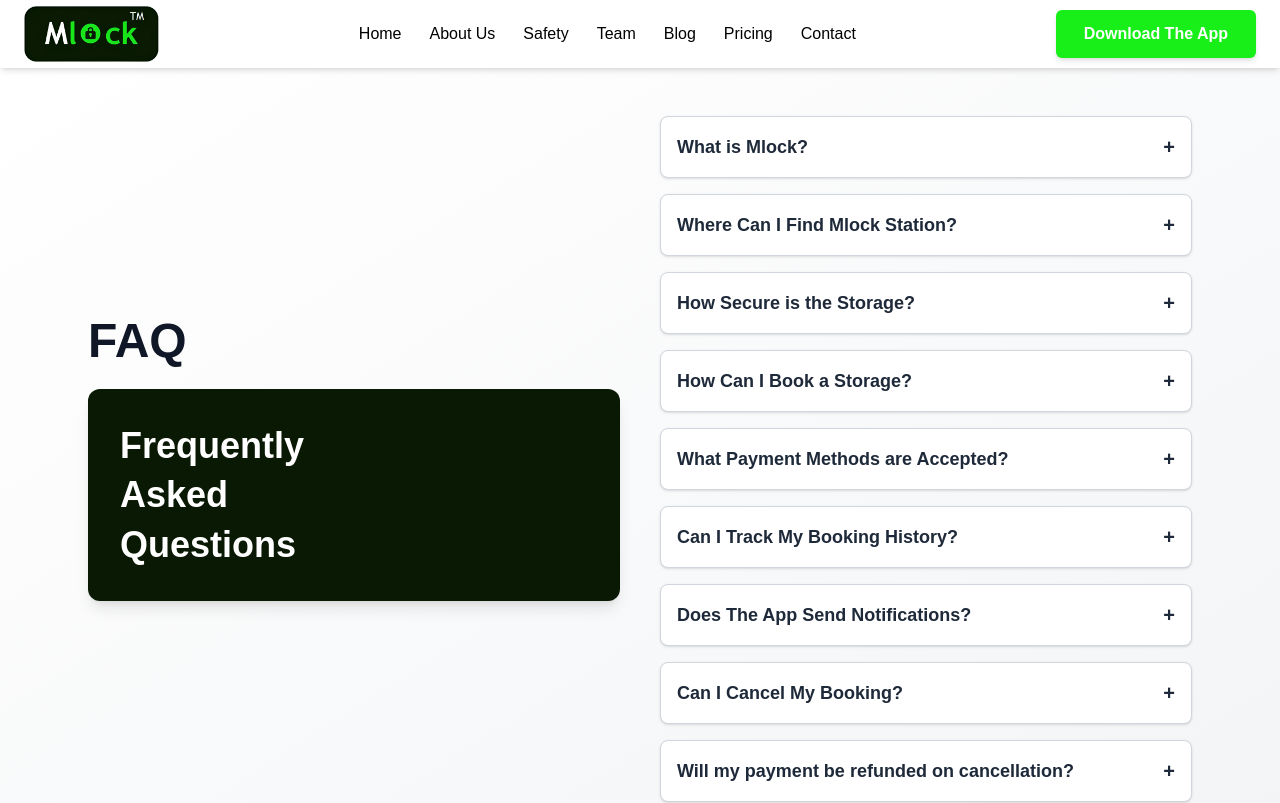
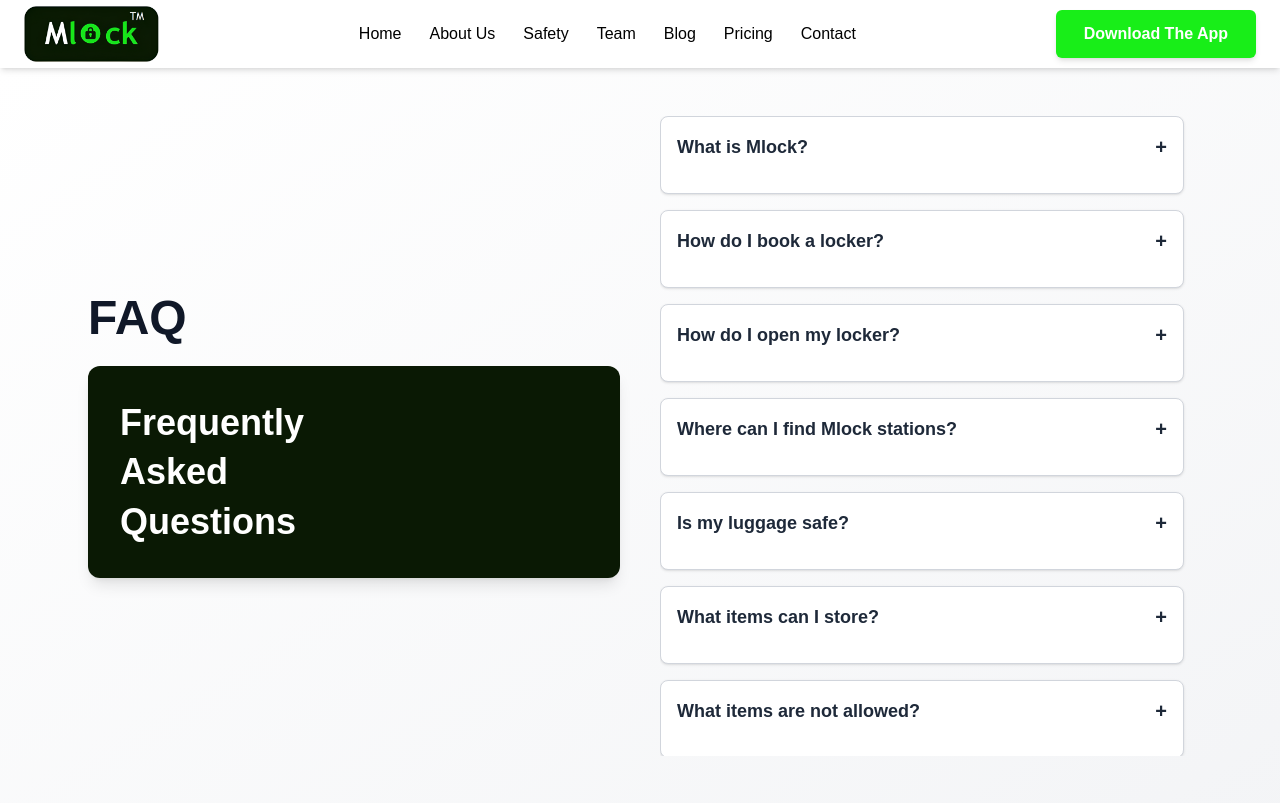
Before and after one commit to mlock-official/mlock, a Next.js app: page /faq in a window 1280 px wide. Shown: the top 803 px of the page. Built offline with nearby package versions, Linux system fonts and the light colour scheme.

Commit message:
blog, faq data updated

```diff
--- a/app/blog/page.js
+++ b/app/blog/page.js
@@ -27,12 +27,12 @@ export default function BlogPage() {
     {
       img: "Blog/Achievement.jpg",
       title: "Achievement",
-      text: "Our journey is marked by milestones that reflect our dedication, innovation, and relentless pursuit of excellence.",
+      text: "Mlock secured a spot in the Top 36 teams at the Ujjain MahaKumbh Hackathon Grand Finale.Our smart and secure luggage storage solution was recognized for its real impact and city-level scalability.",
 },
 {
   img: "Blog/Oportunity.jpg",
-      title: "Opportunity",
-      text: "Explore new horizons with Mlock as we unlock exciting possibilities for growth and innovation.",
+    title: "ISS Idea Stage Grant Selection",
+      text: "Mlock received a major opportunity as our founder was selected in the Top 40 innovators nationwide for the ISS Idea Stage Grant (July 2025).This recognition opens doors for mentorship, networking, and potential grant support to accelerate Mlock&#8217;s growth and impact.",
     },
   ];
 
--- a/app/faq/page.js
+++ b/app/faq/page.js
@@ -2,15 +2,22 @@
 import { useState } from "react";
 
 const faqs = [
-  { q: "What is Mlock?", a: "Mlock is a smart luggage storage solution designed for seamless, secure, and convenient travel experiences." },
-  { q: "Where Can I Find Mlock Station?", a: "At major airports, train stations, and popular tourist spots. Use the app to find the nearest station." },
-  { q: "How Secure is the Storage?", a: "24/7 surveillance, secure lockers, and advanced tracking systems keep your luggage safe." },
-  { q: "How Can I Book a Storage?", a: "Book via our website or app: choose a station, select your time, and confirm the booking." },
-  { q: "What Payment Methods are Accepted?", a: "Credit/debit cards and mobile payments such as UPI, Paytm, and Google Pay." },
-  { q: "Can I Track My Booking History?", a: "Yes, check the 'My Bookings' section in the app." },
-  { q: "Does The App Send Notifications?", a: "Yes, real-time notifications for confirmations, updates, and reminders." },
-  { q: "Can I Cancel My Booking?", a: "Yes, cancellations are allowed before the scheduled time." },
-  { q: "Will my payment be refunded on cancellation?", a: "Refunds depend on the cancellation policy. Please review the policy for details." },
+  { q: "What is Mlock?", a: "Mlock is a smart luggage storage service where you can securely store your bags at public locations using the Mlock mobile app." },
+  { q: "How do I book a locker?", a: "Open the app → Select station → Choose locker → Tap Check-In → Place luggage." },
+  { q: "How do I open my locker?", a: "Go to your active booking in the app and tap Check-Out. The locker unlocks automatically." },
+  { q: "Where can I find Mlock stations?", a: "The app shows all nearby active stations. Our first stations are being launched across Indore." },
+  { q: "Is my luggage safe?", a: "Yes. All Mlock stations are CCTV-monitored, and every locker is digitally controlled. Lockers can be opened only through your registered Mlock app." },
+  { q: "What items can I store?", a: "You can store bags, suitcases, backpacks, and travel luggage." },
+  { q: "What items are not allowed?", a: "Cash, jewelry, electronics, flammable items, and illegal goods are not allowed." },
+  { q: "How long can I store my luggage?", a: "You can store your luggage for as long as you want — hourly, full day, or multiple days. Charges apply based on time used." },
+  { q: "What is the price of storage?", a: "Mlock charges affordable pay-per-hour pricing, which depends on locker size and location." },
+  { q: "Can I extend my storage time?", a: "Yes. Time will auto-extend when your booking expires. Locker will open only after paying the extra charges." },
+  { q: "What payment methods are available?", a: "Currently only UPI is supported. Cards, Wallets, and Net Banking are not available." },
+  { q: "Can I cancel my booking?", a: "Yes, you can cancel before check-in. Once checked-in, cancellation is not allowed." },
+  { q: "Will I get a refund on cancellation?", a: "If cancelled before check-in, you get a full instant refund." },
+  { q: "Can I track my booking history?", a: "Yes, all your past bookings are visible in the 'History' section of your profile." },
+  { q: "What if the locker doesn’t open?", a: "Tap Retry, or contact support through the app. We will assist immediately." },
+  { q: "Is customer support available?", a: "Yes, you can reach support 24/7 through in-app chat or helpline." }
 ];
 
 export default function FAQPage() {
@@ -18,7 +25,7 @@ export default function FAQPage() {
 
   return (
     <main className="bg-linear-to-br from-white to-gray-100 text-black min-h-screen mt-17">
-      <section className="mx-auto max-w-6xl px-6 py-12 grid grid-cols-1 md:grid-cols-2 gap-10">
+      <section className="mx-auto max-w-6xl px-6 py-12 grid grid-cols-1 lg:grid-cols-2 gap-10">
         {/* Left Section */}
         <div className="flex flex-col justify-center">
           <h1 className="text-5xl font-extrabold text-gray-900 mb-6">FAQ</h1>
@@ -30,7 +37,7 @@ export default function FAQPage() {
         </div>
 
         {/* Right Section */}
-        <div className="space-y-4">
+        <div className="max-h-[80vh] overflow-y-auto pr-2 space-y-4">
           {faqs.map((item, idx) => (
             <div key={idx} className="rounded-lg border border-gray-300 bg-white shadow-sm transition hover:shadow-md">
               <button
@@ -39,13 +46,15 @@ export default function FAQPage() {
                 aria-expanded={open === idx}
               >
                 <span>{item.q}</span>
-                <span className="text-xl">{open === idx ? "−" : "+"}</span>
+                <span className="text-xl cursor-pointer">{open === idx ? "−" : "+"}</span>
               </button>
-              {open === idx && (
-                <div className="px-4 pb-4 text-gray-600 text-base">
-                  {item.a}
-                </div>
-              )}
+              <div
+                className={`px-4 pb-4 text-gray-600 text-base transition-all duration-300 ease-in-out ${
+                  open === idx ? "max-h-screen opacity-100" : "max-h-0 opacity-0 overflow-hidden"
+                }`}
+              >
+                {item.a}
+              </div>
             </div>
           ))}
         </div>
```
Lines whose indentation alone changed are shown as unchanged.
